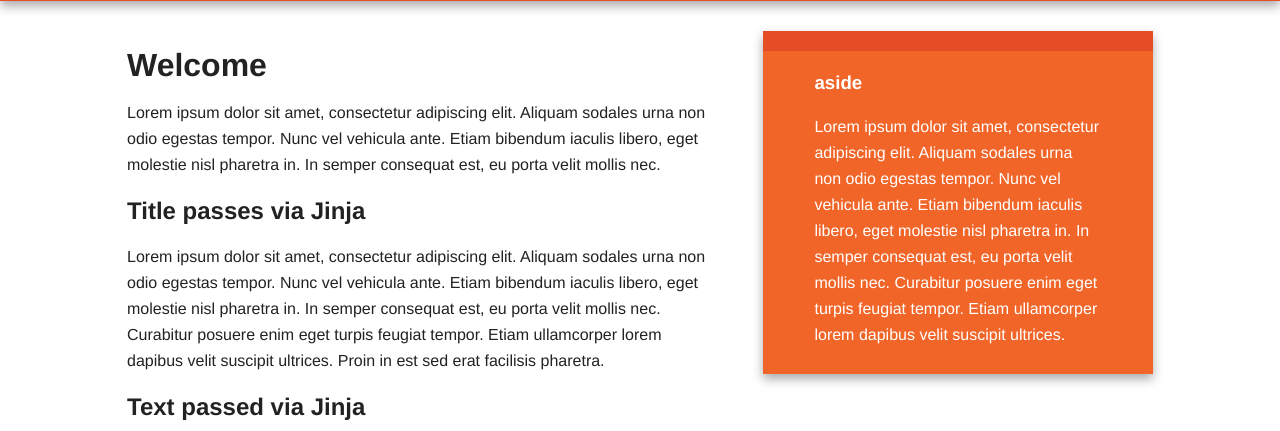
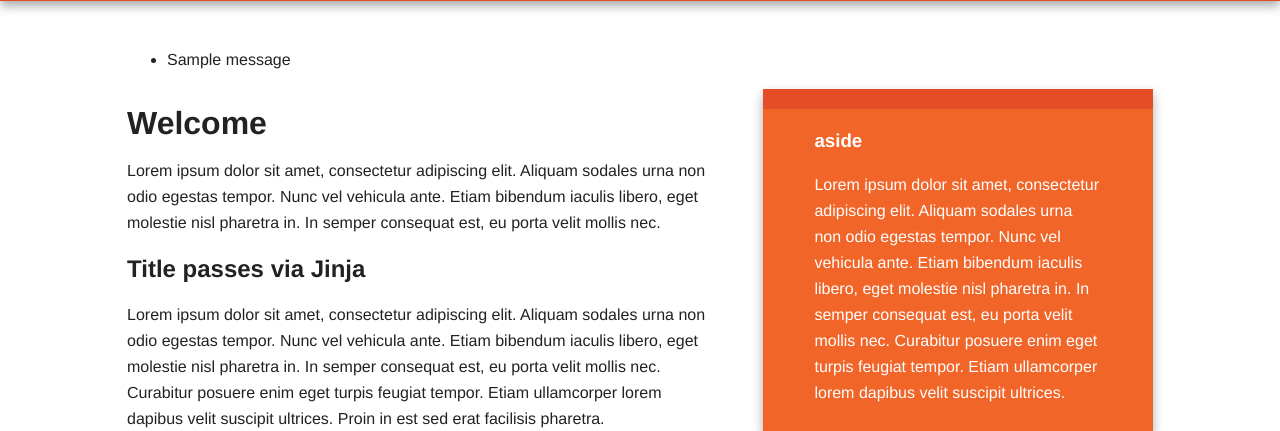
Before and after one commit to andela-jomadoye/python-flask-social-bookmarking-app, a Flask app: page / in a window 1280 px wide. Shown: the part 95-526 px from the top of the page. Run offline with Flask 2, Linux system fonts and the light colour scheme; one stand-in notice (Sample message) is shown; some libraries are stand-ins or nearby versions.

Commit message:
implement flash message feature

```diff
--- a/templates/base.html
+++ b/templates/base.html
@@ -30,6 +30,18 @@
         <div class="main-container">
             <div class="main wrapper clearfix">
 
+                <article class="flashes">
+                    {% with messages = get_flashed_messages() %}
+                        {% if messages %}
+                            <ul>
+                                {% for message in messages %}
+                                    <li>{{ message }}</li>
+                                {% endfor %}
+                            </ul>
+                        {% endif %}
+                    {% endwith %}
+                </article>
+
                 {% block content %}
                 {% endblock %}
 
--- a/thermos.py
+++ b/thermos.py
@@ -1,8 +1,11 @@
-from flask import Flask, render_template, url_for, request, redirect
-from logging import DEBUG
+from flask import Flask, render_template, url_for, request, redirect, flash
+# from logging import DEBUG
 from datetime import datetime
 
 app = Flask(__name__)
+
+app.config['SECRET_KEY'] = b'U[\ty\x0e\xbe\x83a\xe3\xa9\x19\x13\xf2\xfcOB;\x10~\xbd~\xfc`\xac'
+bookmarks = []
 
 
 @app.route('/')
@@ -17,7 +20,7 @@ def add():
     if request.method == "POST":
         url = request.form['url']
         store_bookmark(url)
-        app.logger.debug('stored url: ' + url)
+        flash('Stored bookmark: '+url)
         return redirect(url_for('index'))
     return render_template('add.html')
 
@@ -33,7 +36,6 @@ def server(e):
 
 
 def store_bookmark(url):
-    bookmarks = []
     bookmarks.append(dict(
         url=url,
         user="reindert",
```
